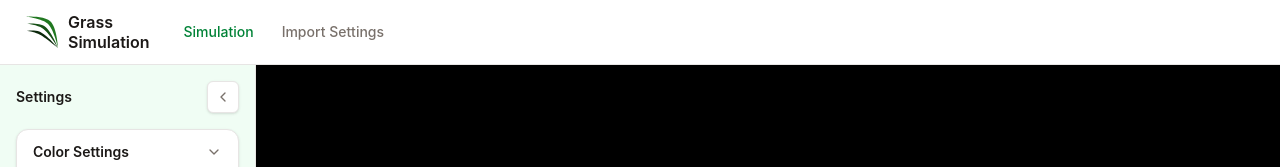
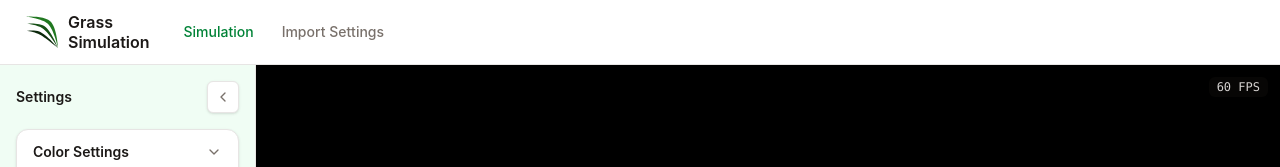
Before and after one commit to artdien/grass-sim, a React (Vite) app: page /simulation in a window 1280 px wide. Shown: the top 167 px of the page. Built offline with nearby package versions, Linux system fonts and the light colour scheme.

Commit message:
feat: implement FPS counter

```diff
--- a/src/scene/Scene.tsx
+++ b/src/scene/Scene.tsx
@@ -5,6 +5,7 @@ import * as THREE from 'three';
 
 export const Scene = () => {
   const containerRef = useRef<HTMLDivElement>(null);
+  const fpsRef = useRef<HTMLSpanElement>(null);
 
   useEffect(() => {
     const container = containerRef.current;
@@ -39,22 +40,31 @@ export const Scene = () => {
 
     const timer = new THREE.Timer();
     let animationFrameId: number;
+    let hasPreviousFrame = false;
 
-    const animate = () => {
-      timer.update();
+    const animate = (frameTime: number) => {
+      timer.update(frameTime);
       animationFrameId = requestAnimationFrame(animate);
 
       // Pull fresh settings out of the store every frame so sidebar changes
       // take effect on the very next render without re-rendering React.
       const settings = useSimulationStore.getState().activeSettings;
+      const delta = timer.getDelta();
 
       material.color.set(settings.cubeColor);
-      cube.rotation.x += 0.6 * settings.rotationSpeed * timer.getDelta();
-      cube.rotation.y += 0.6 * settings.rotationSpeed * timer.getDelta();
+      cube.rotation.x += 0.6 * settings.rotationSpeed * delta;
+      cube.rotation.y += 0.6 * settings.rotationSpeed * delta;
 
       renderer.render(scene, camera);
+
+      // Update the counter imperatively.
+      // Routing it through React state would force a re-render at display refresh rate.
+      if (hasPreviousFrame && delta > 0 && fpsRef.current !== null) {
+        fpsRef.current.textContent = `${Math.round(1 / delta)} FPS`;
+      }
+      hasPreviousFrame = true;
     };
-    animate();
+    animate(performance.now());
 
     // Snapshot the current render to a fixed width so the stored image stays
     // small even when the window is maximized. The result is a base64 PNG
@@ -117,5 +127,14 @@ export const Scene = () => {
     };
   }, []);
 
-  return <div ref={containerRef} className="h-full min-h-full w-full overflow-hidden" />;
+  return (
+    <div ref={containerRef} className="relative h-full min-h-full w-full overflow-hidden">
+      <span
+        ref={fpsRef}
+        className="pointer-events-none absolute top-3 right-3 z-10 rounded-md bg-stone-950/60 px-2 py-0.5 font-mono text-xs text-stone-300 tabular-nums select-none"
+      >
+        -- FPS
+      </span>
+    </div>
+  );
 };
```
